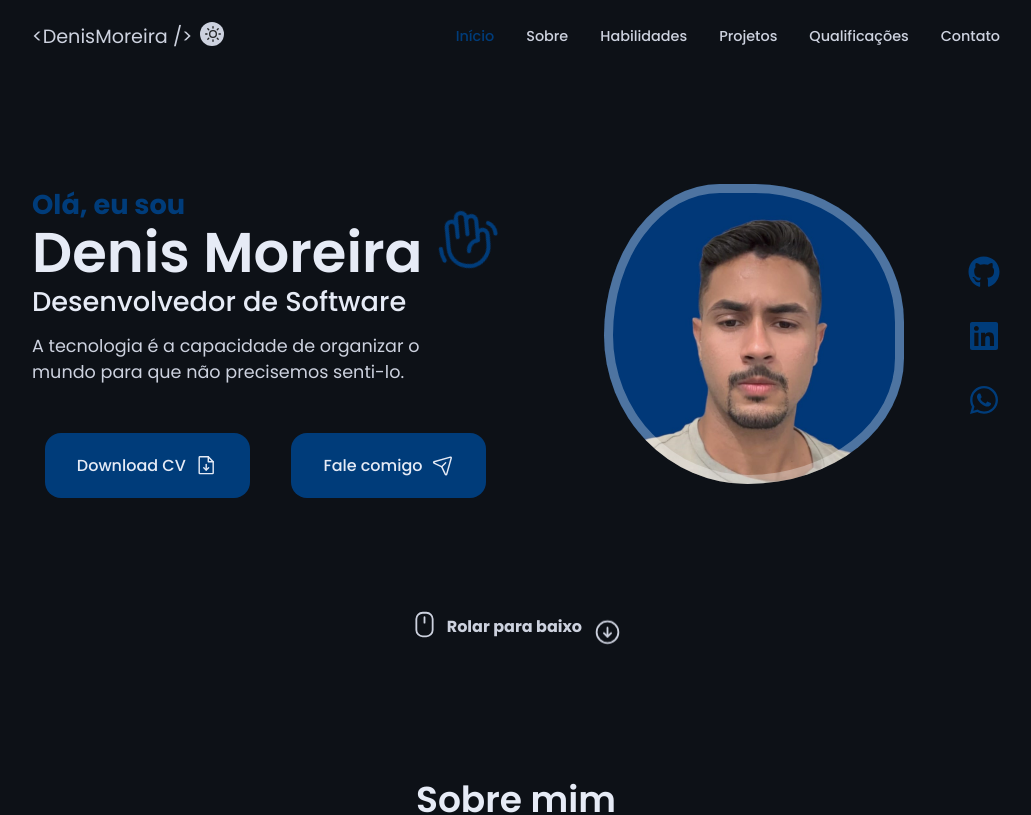
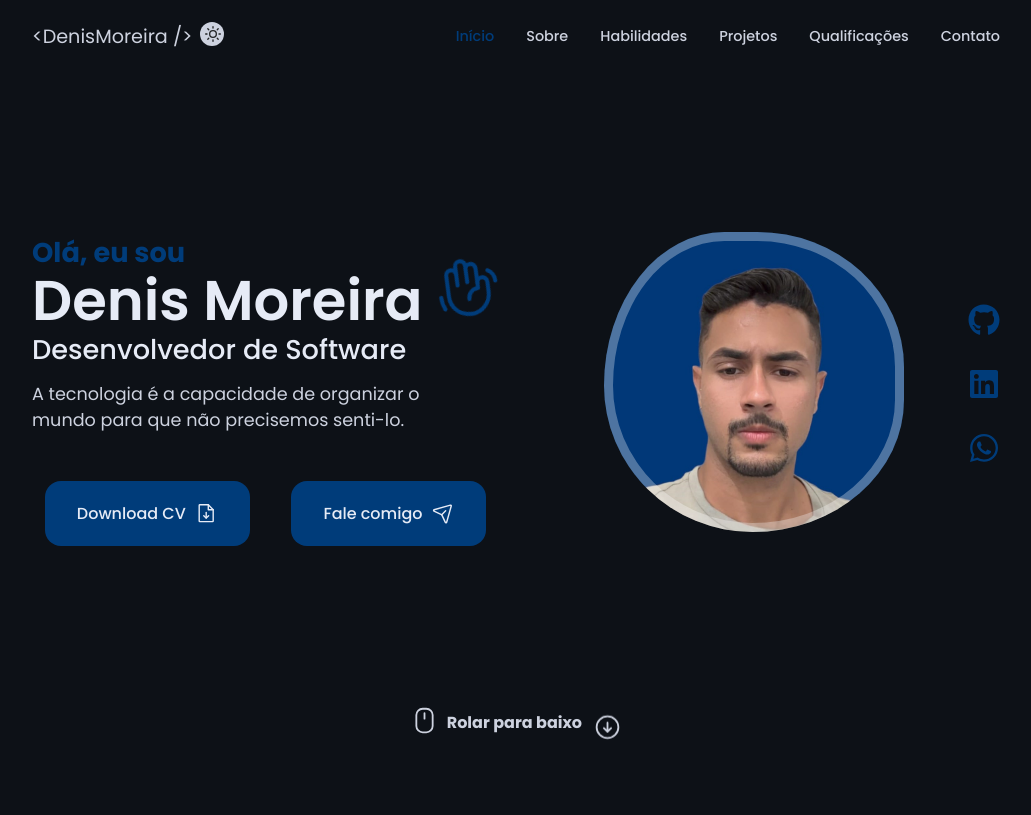
Before and after one commit to Denis-moreira98/denis-moreira-portfolio, a React (Vite) app: page / in a window 1280 px wide. Shown: the top 815 px of the page, without its empty margins (124-1155 px from the left). Built offline with nearby package versions, Linux system fonts and the light colour scheme.

Commit message:
style: ajuste em home-info

```diff
--- a/src/views/Home/styles.ts
+++ b/src/views/Home/styles.ts
@@ -4,7 +4,9 @@ import avatarImg from "../../assets/avatar.jpeg";
 
 export const StyledHome = styled.section`
    .home-container {
-      row-gap: 7rem;
+      row-gap: 10rem;
+      margin-top: 3rem;
+      margin-bottom: 2.8rem;
    }
 
    .home-content {
```
